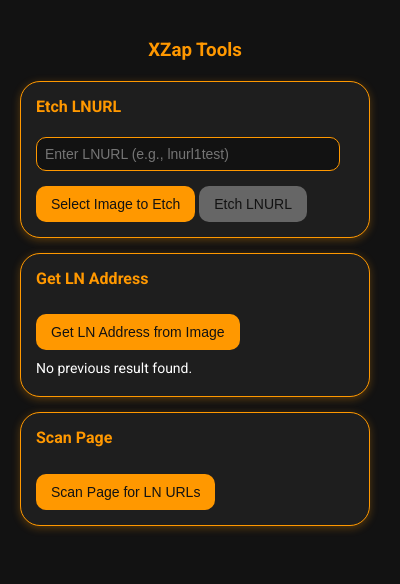
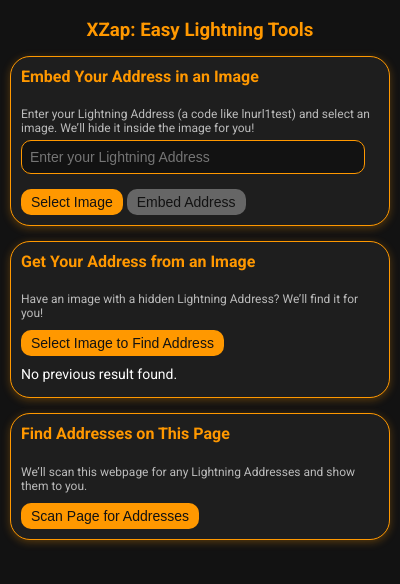
Before and after one commit to TimA314/xzap, a browser extension: page src/popup.html in a window 400 px wide. Drawn offline with Linux system fonts and the light colour scheme.

Commit message:
Update titles and descriptions for clarity; enhance styling for success messages in file-select and popup interfaces

```diff
--- a/src/popup.html
+++ b/src/popup.html
@@ -11,18 +11,22 @@
       background: #121212;
       color: #fff;
       margin: 0;
-      padding: 20px;
-      width: 350px;
+      padding-left: 10px;
+      padding-right: 10px;
+      padding-bottom: 0px;
+      padding-top: 0px;
+      width: 380px;
+      height: fit-content;
     }
     h3 {
       text-align: center;
-      margin-bottom: 20px;
+      margin-bottom: 15px;
       color: #ff9800;
     }
     .section {
       background-color: #1e1e1e;
       border-radius: 20px;
-      padding: 15px;
+      padding: 10px;
       margin-bottom: 15px;
       box-shadow: 0 2px 8px rgba(255, 152, 0, 0.3);
       border: 1px solid #ff9800;
@@ -47,7 +51,7 @@
       background-color: #ff9800;
       color: #121212;
       border: none;
-      padding: 10px 15px;
+      padding: 5px 10px;
       border-radius: 10px;
       cursor: pointer;
       font-size: 14px;
@@ -75,33 +79,41 @@
       padding: 5px 10px;
       font-size: 12px;
     }
+    .info-text {
+      font-size: 12px;
+      color: #bbb;
+      margin-top: 5px;
+    }
   </style>
 </head>
 <body>
-  <h3>XZap Tools</h3>
+  <h3>XZap: Easy Lightning Tools</h3>
 
-  <!-- Etch LNURL into Image -->
+  <!-- Embed Your Lightning Address into an Image -->
   <div class="section">
-    <h4>Etch LNURL</h4>
-    <input type="text" id="lnurlInput" placeholder="Enter LNURL (e.g., lnurl1test)">
-    <button id="etchSelectButton">Select Image to Etch</button>
-    <button id="etchButton" disabled>Etch LNURL</button>
+    <h4>Embed Your Address in an Image</h4>
+    <p class="info-text">Enter your Lightning Address (a code like lnurl1test) and select an image. We’ll hide it inside the image for you!</p>
+    <input type="text" id="lnurlInput" placeholder="Enter your Lightning Address">
+    <button id="etchSelectButton">Select Image</button>
+    <button id="etchButton" disabled>Embed Address</button>
   </div>
 
-  <!-- Get LN Address from Image -->
+  <!-- Get Your Lightning Address from an Image -->
   <div class="section">
-    <h4>Get LN Address</h4>
-    <button id="parseSelectButton">Get LN Address from Image</button>
+    <h4>Get Your Address from an Image</h4>
+    <p class="info-text">Have an image with a hidden Lightning Address? We’ll find it for you!</p>
+    <button id="parseSelectButton">Select Image to Find Address</button>
     <div class="result-container">
-      <p id="result">Result will appear here.</p>
+      <p id="result">Your address will appear here.</p>
       <button id="copyButton" style="display: none;">Copy</button>
     </div>
   </div>
 
-  <!-- Scan Page for LN URLs -->
+  <!-- Find Lightning Addresses on This Page -->
   <div class="section">
-    <h4>Scan Page</h4>
-    <button id="scanButton">Scan Page for LN URLs</button>
+    <h4>Find Addresses on This Page</h4>
+    <p class="info-text">We’ll scan this webpage for any Lightning Addresses and show them to you.</p>
+    <button id="scanButton">Scan Page for Addresses</button>
   </div>
 
   <script src="popup.js"></script>
```
Also changed, not shown: src/file-select.html (+15 -5 lines).
